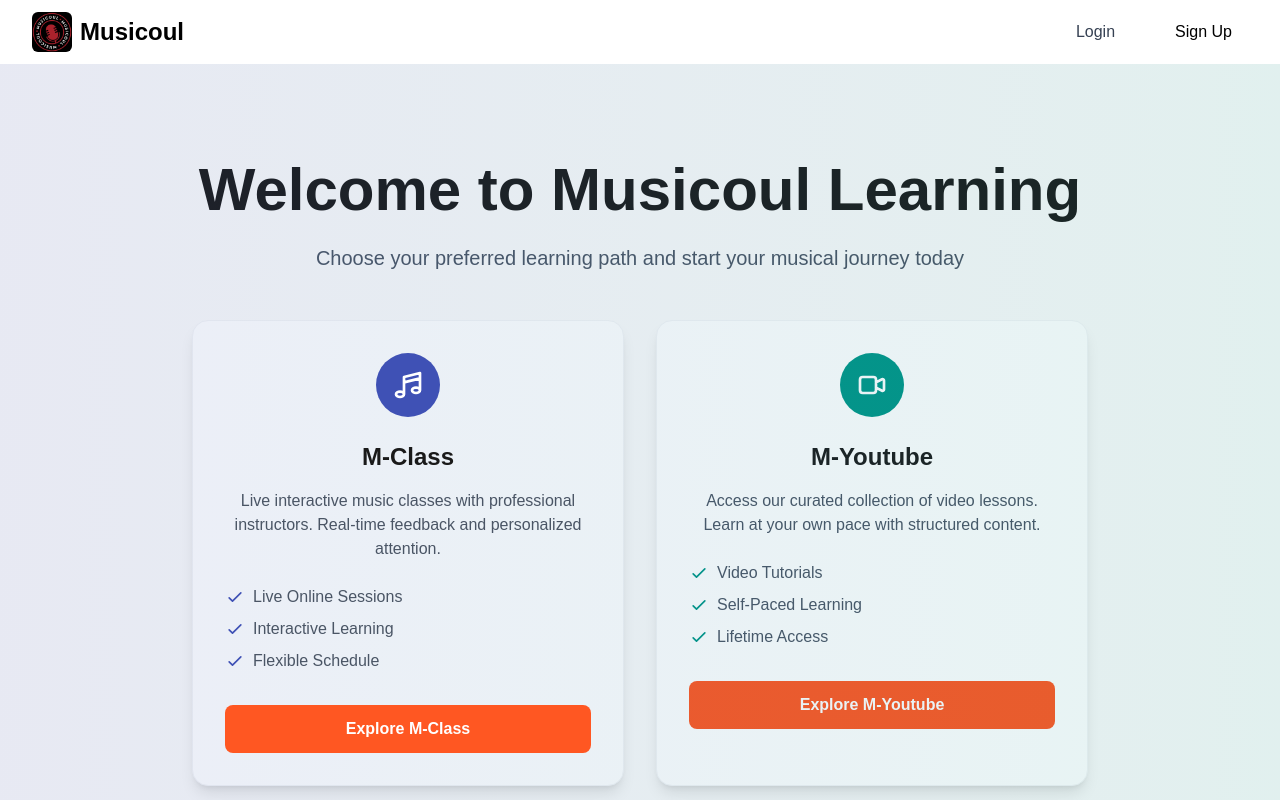
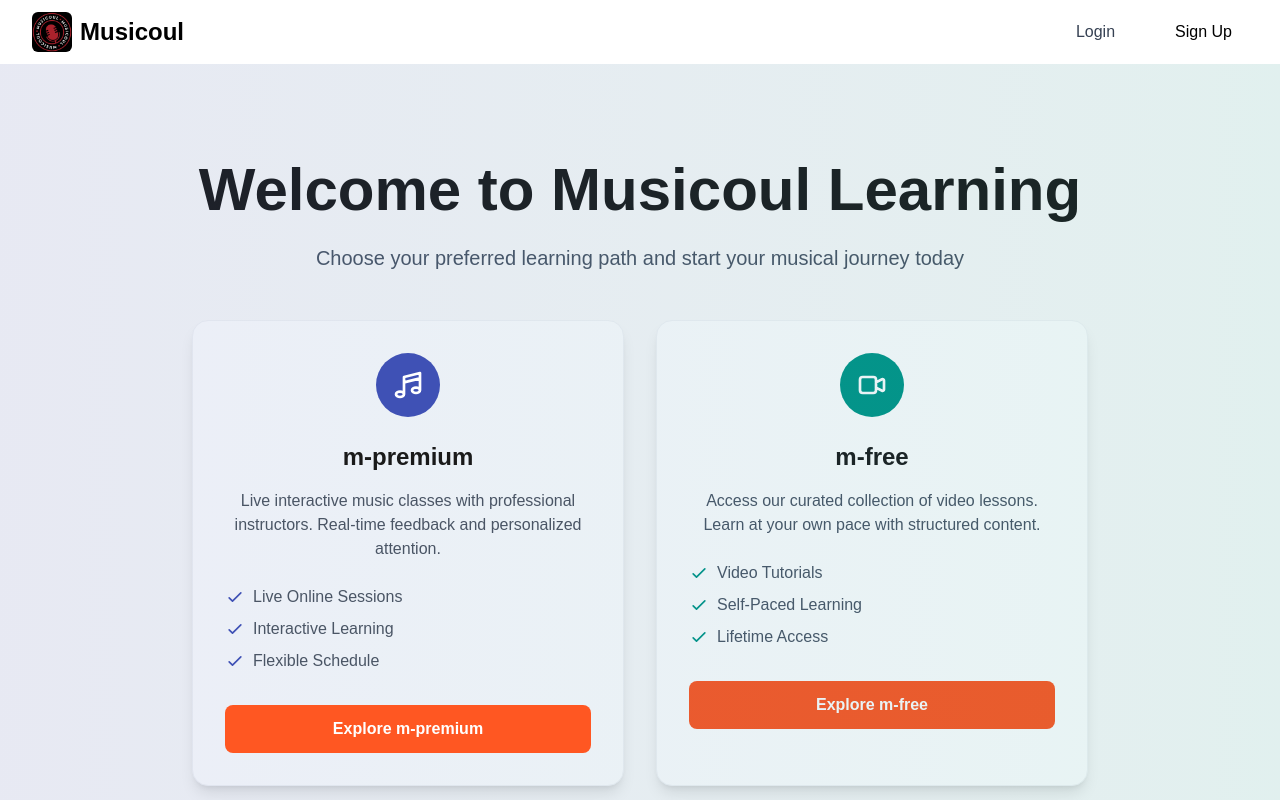
Before and after one commit to om0852/EMusic, a Next.js app: page / in a window 1280 px wide. Shown: the top 800 px of the page. Built offline with nearby package versions, Linux system fonts and the light colour scheme; no server answers.

Commit message:
name changing done

```diff
--- a/app/components/Navbar.js
+++ b/app/components/Navbar.js
@@ -126,11 +126,11 @@ export default function Navbar() {
                {user.role=="admin" && <Link href="/admin" className="text-gray-700 hover:text-primary px-3 py-2 rounded-md transition-colors">
                   Admin
                 </Link>}
-                <Link href="/m-class" className="text-gray-700 hover:text-primary px-3 py-2 rounded-md transition-colors">
-                  M-Class
+                <Link href="/m-premium" className="text-gray-700 hover:text-primary px-3 py-2 rounded-md transition-colors">
+                  m-premium
                 </Link>
-                <Link href="/m-youtube" className="text-gray-700 hover:text-primary px-3 py-2 rounded-md transition-colors">
-                  M-Youtube
+                <Link href="/m-free" className="text-gray-700 hover:text-primary px-3 py-2 rounded-md transition-colors">
+                  m-free
                 </Link>
                 <Link href="/my-batches" className="text-gray-700 hover:text-primary px-3 py-2 rounded-md transition-colors">
                   My Batches
@@ -207,18 +207,18 @@ export default function Navbar() {
                   <span className="ml-2">{user?.name}</span>
                 </div>
                 <Link
-                  href="/m-class"
+                  href="/m-premium"
                   className="block text-gray-700 hover:text-primary px-3 py-2 rounded-md transition-colors"
                   onClick={() => setIsMenuOpen(false)}
                 >
-                  M-Class
+                  m-premium
                 </Link>
                 <Link
-                  href="/m-youtube"
+                  href="/m-free"
                   className="block text-gray-700 hover:text-primary px-3 py-2 rounded-md transition-colors"
                   onClick={() => setIsMenuOpen(false)}
                 >
-                  M-Youtube
+                  m-free
                 </Link>
                 <Link
                   href="/my-batches"
--- a/app/page.js
+++ b/app/page.js
@@ -20,7 +20,7 @@ export default function Home() {
 
             {/* Class Options */}
             <div className="grid md:grid-cols-2 gap-8 max-w-4xl mx-auto">
-              {/* M-Class Card */}
+              {/* m-premium Card */}
               <motion.div
                 whileHover={{ scale: 1.02 }}
                 className="bg-white rounded-2xl shadow-lg overflow-hidden border border-gray-100"
@@ -42,7 +42,7 @@ export default function Home() {
                     </svg>
                   </div>
                   <h2 className="text-2xl font-bold text-[#1A1A1A] mb-4">
-                    M-Class
+                    m-premium
                   </h2>
                   <p className="text-gray-600 mb-6">
                     Live interactive music classes with professional
@@ -99,10 +99,10 @@ export default function Home() {
                     </li>
                   </ul>
                   <Link
-                    href="/m-class"
+                    href="/m-premium"
                     className="block w-full cursor-pointer bg-[#FF5722] text-white text-center py-3 rounded-lg font-semibold hover:bg-[#F4511E] transition-colors duration-200"
                   >
-                    Explore M-Class
+                    Explore m-premium
                   </Link>
                 </div>
               </motion.div>
@@ -129,7 +129,7 @@ export default function Home() {
                     </svg>
                   </div>
                   <h2 className="text-2xl font-bold text-[#1A1A1A] mb-4">
-                    M-Youtube
+                    m-free
                   </h2>
                   <p className="text-gray-600 mb-6">
                     Access our curated collection of video lessons. Learn at
@@ -186,10 +186,10 @@ export default function Home() {
                     </li>
                   </ul>
                   <Link
-                    href="/m-youtube"
+                    href="/m-free"
                     className="block w-full cursor-pointer bg-[#FF5722] text-white text-center py-3 rounded-lg font-semibold hover:bg-[#F4511E] transition-colors duration-200"
                   >
-                    Explore M-Youtube
+                    Explore m-free
                   </Link>
                 </div>
               </motion.div>
```
Also changed, not shown: app/m-free/page.jsx (renamed from app/m-youtube/page.jsx), app/m-premium/page.jsx (renamed from app/m-class/page.jsx).
